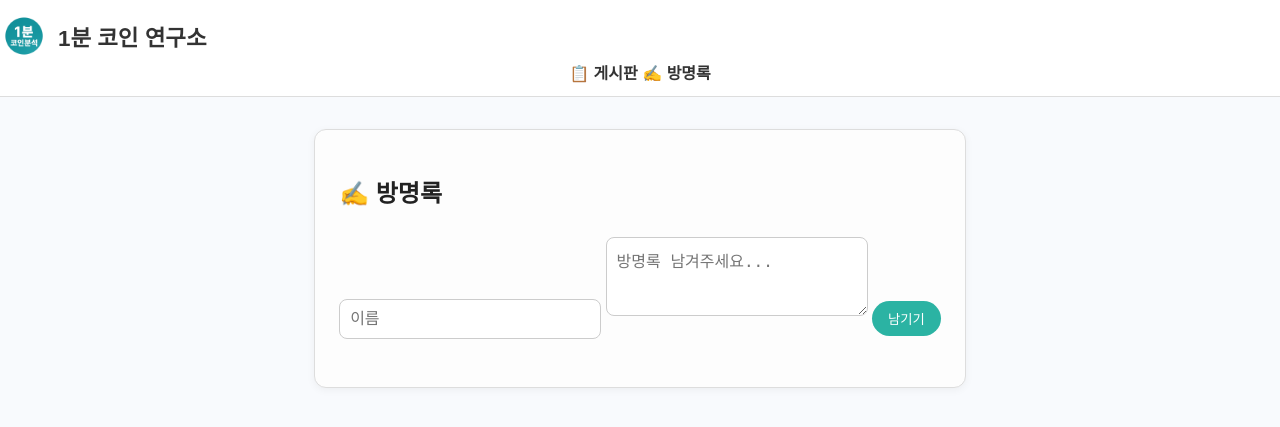
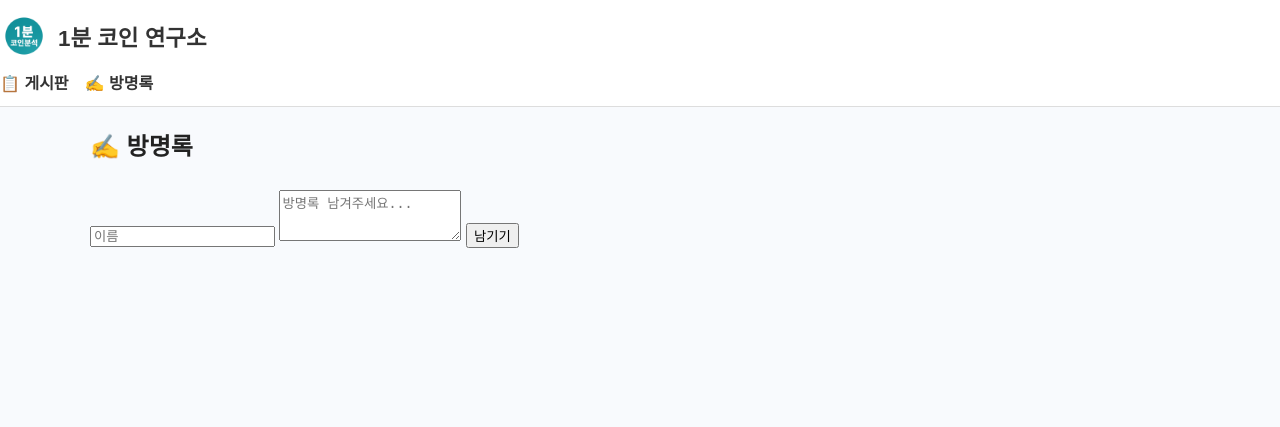
Before and after one commit to 1MinCoinLab/homepage, a Flask app: page /guestbook in a window 1280 px wide. Shown: the top 427 px of the page. Run offline with Flask 3, Linux system fonts and the light colour scheme.

Commit message:
Update style.css

```diff
--- a/static/style.css
+++ b/static/style.css
@@ -6,9 +6,9 @@ body {
 }
 
 header {
-  background: #3de1c9;
-  padding: 20px;
-  text-align: center;
+  background-color: #ffffff;
+  border-bottom: 1px solid #ddd;
+  padding: 12px 0;
 }
 
 .main-container {
@@ -50,9 +43,7 @@ header {
   color: #00a3c4;
 }
 
-
-/* ✅ 네비게이션 바*/
-navbar {
+.navbar {
   display: flex;
   gap: 16px;
   margin-top: 10px;
@@ -69,29 +60,7 @@ navbar {
   color: #00a3c4;
 }
 
-/* ✅ 방명록 위치 변경 */
-.guestbook-box {
-  max-width: 720px;
-  margin: 2rem auto;
-  padding: 1.5rem;
-  background-color: #fdfdfd;
-  border: 1px solid #ddd;
-  border-radius: 12px;
-  box-shadow: 0 2px 8px rgba(0, 0, 0, 0.05);
-  display: flex;
-  flex-direction: column;
-  align-items: stretch;
-}
-
-.guestbook-box input,
-.guestbook-box textarea {
-  margin-bottom: 8px;
-  padding: 10px;
-  border: 1px solid #ccc;
-  border-radius: 8px;
-  font-size: 1rem;
-}
-
+/* ✅ 구독 박스 */
 .subscribe-box {
   margin: 20px auto;
   text-align: center;
@@ -113,64 +82,25 @@ navbar {
   background: #00ab90;
 }
 
-/* ✅ 검색창 정렬 및 스타일 통합 */
-.search-wrapper {
-  display: flex;
-  justify-content: center;
-  align-items: center;
-  gap: 8px;
-  flex-wrap: nowrap; /* 버튼이 옆으로 붙도록 설정 */
-  margin: 16px 0;
-}
-
-.search-input {
-  width: 240px;
-  padding: 8px 16px;
-  border-radius: 20px;
-  border: 1px solid #ccc;
-  font-size: 1rem;
-}
-
-.search-btn {
-  padding: 8px 16px;
-  border-radius: 20px;
-  background: #2bb3a3;
-  color: white;
-  border: none;
-  cursor: pointer;
-}
-
-#funb-result {
-  text-align: center;
-  margin-top: 10px;
-  font-size: 0.95rem;
-  color: #222;
-}
-
-.logo {
-  font-size: 2rem;
-  font-weight: bold;
-  color: #fff;
-}
-
-.subtitle {
-  color: #e0fff8;
-  margin-top: 6px;
-}
-
+/* ✅ 메인 영역 */
 main {
   max-width: 1100px;
   margin: 0 auto;
   padding: 24px 16px;
 }
 
+/* ✅ 인기 영상 & 시세 */
 .top-wrapper {
   display: flex;
   justify-content: space-between;
   flex-wrap: wrap;
   gap: 24px;
-  margin: 0 auto 40px auto;
-  max-width: 1100px;
+  margin-bottom: 40px;
+}
+
+.popular-left {
+  flex: 2;
+  min-width: 300px;
 }
 
 .popular-label,
```
Also changed, not shown: other parts of static/style.css (+7 -57 lines).
